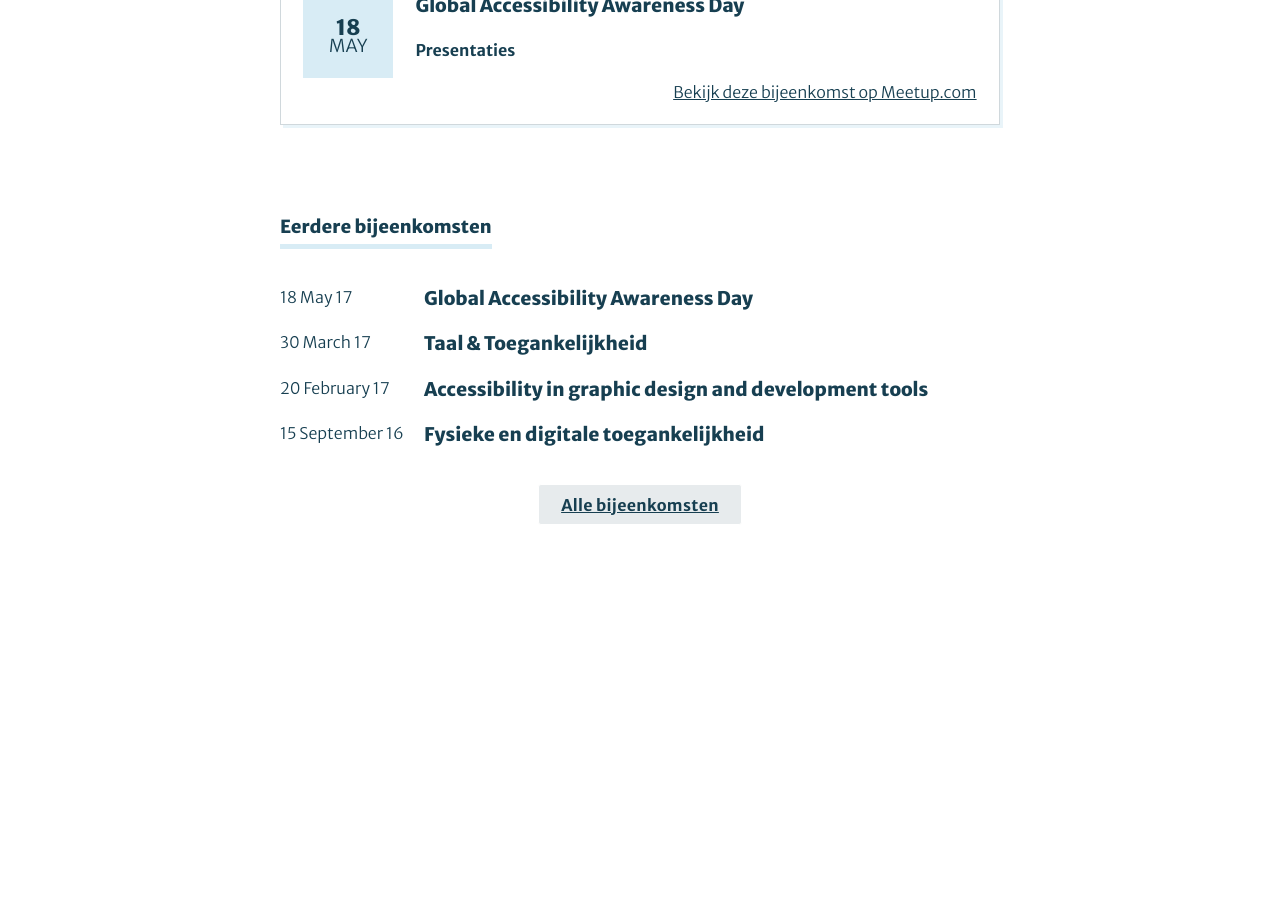
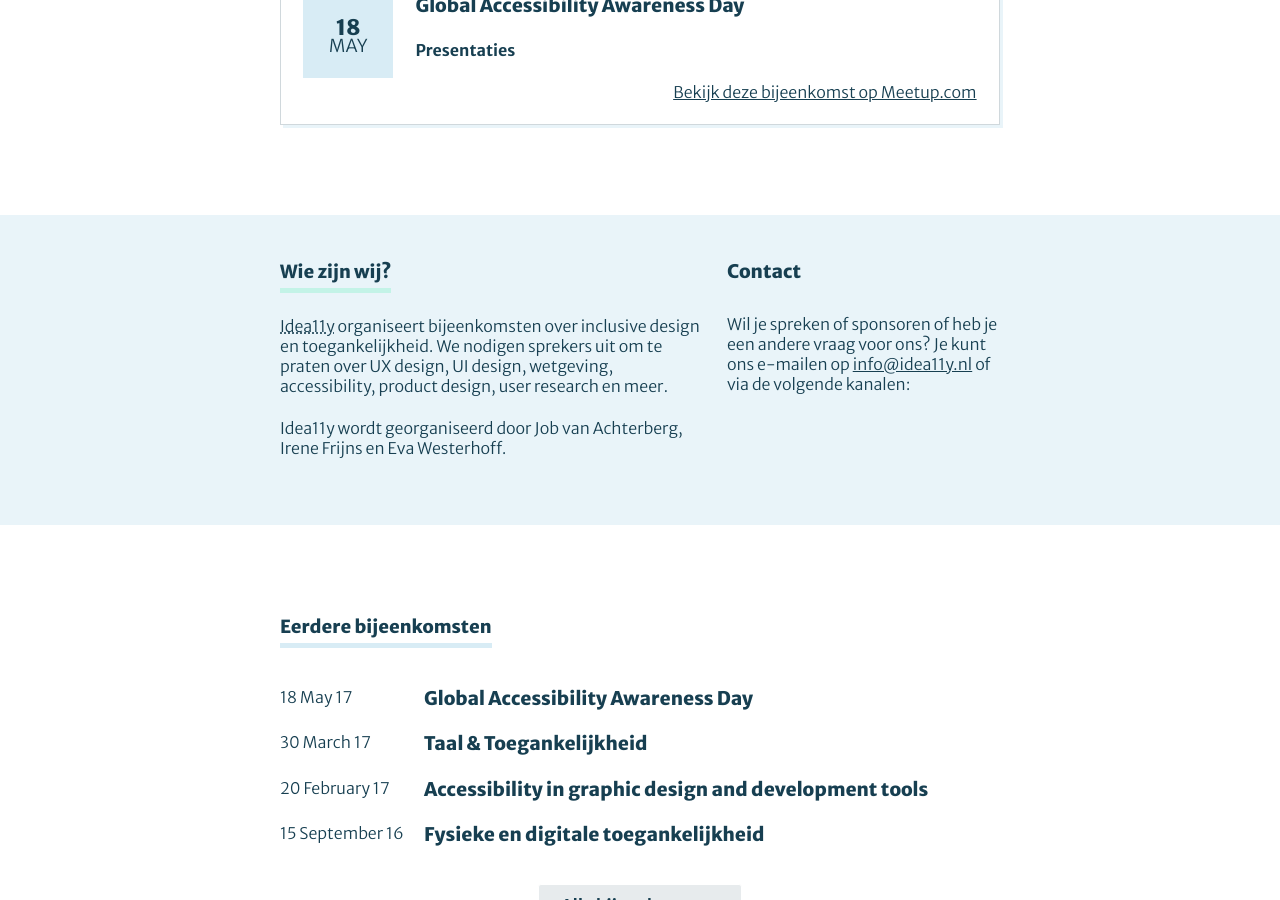
Before and after one commit to petervangrieken/ideal, a Jekyll site: the page built from index.html, in a window 1280 px wide and 900 px high, scrolled down 591 px. Built offline with Jekyll 4.4.1, drawn with Linux system fonts in a browser that asks for light colours; before the commit the page ends 1205 px from its top, so only the background shows below that.

Commit message:
About us

```diff
--- a/_layouts/default.html
+++ b/_layouts/default.html
@@ -106,6 +106,32 @@
 
 
 
+        <div class="background-blue">
+            <section class="who-are-we">
+                <div>
+                    <h2>Wie zijn wij?</h2>
+
+
+                    <p>
+                        <abbr title="inclusive Design en Accessibility">Idea11y</abbr> organiseert bijeenkomsten over inclusive design en toegankelijkheid. We nodigen sprekers uit om te praten over UX design, UI design, wetgeving, accessibility, product design, user research en meer.
+                    </p>
+                    <p>
+                        <abbr>Idea11y</abbr> wordt georganiseerd door Job van Achterberg, Irene Frijns en Eva Westerhoff.
+                    </p>
+                </div>
+
+
+                <div>
+                    <h3>Contact</h3>
+                    <p>
+                        Wil je spreken of sponsoren of heb je een andere vraag voor ons? Je kunt ons e-mailen op <a href="mailto:info@idea11y.nl">info@idea11y.nl</a> of via de volgende kanalen:
+                    </p>
+
+                </div>
+
+            </section>
+        </div>
+
     <section class="past-meetups">
         <h2>Eerdere bijeenkomsten</h2>
 
```
